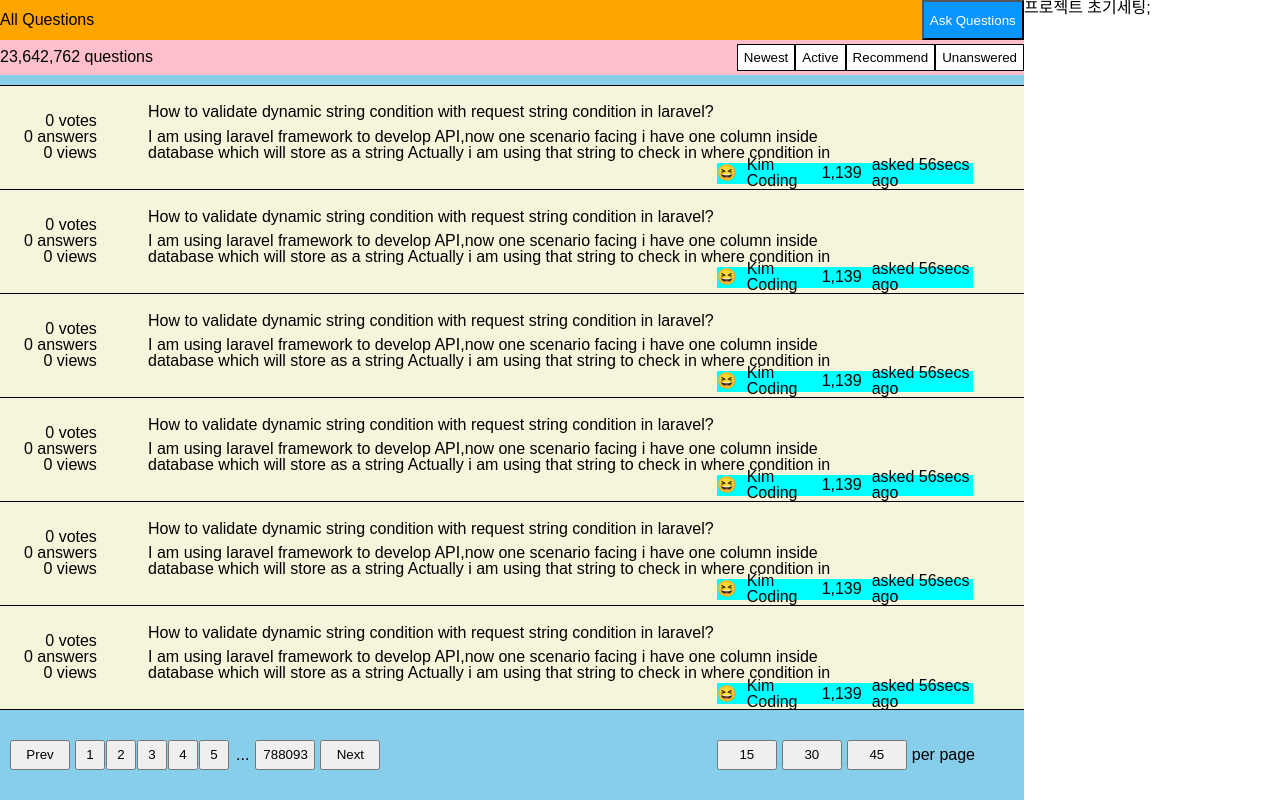
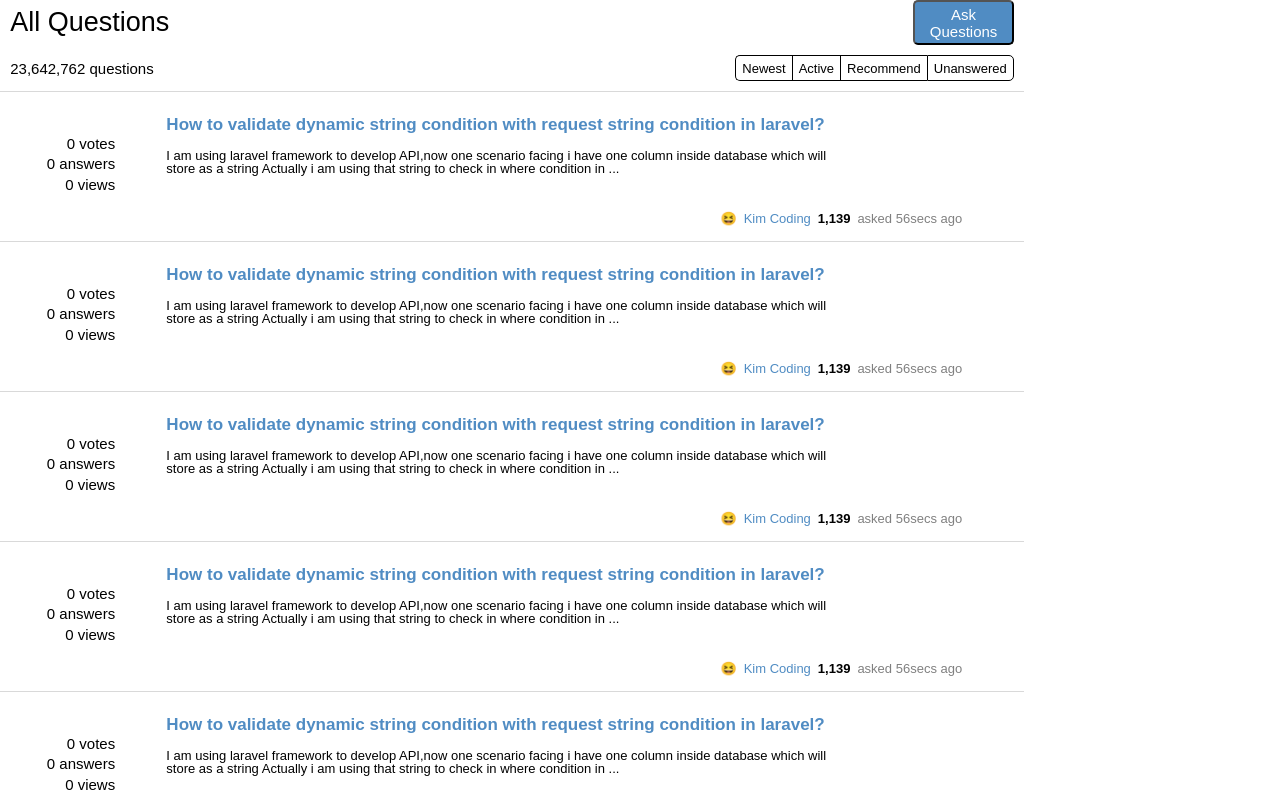
Before and after one commit to codestates-seb/seb43_pre_002, a React (Create React App) app in the folder client/: page / in a window 1280 px wide. Shown: the top 800 px of the page. Built offline with nearby package versions, Linux system fonts and the light colour scheme.

Commit message:
Feat : 전체적인 스타일 수정
globalStyle 변수로 color,font-size 변경
버튼 hover 추가, 레이아웃 조정

```diff
--- a/client/src/App.js
+++ b/client/src/App.js
@@ -6,7 +6,6 @@ function App() {
 		<>
 			<GlobalStyles />
 			<Home />
-			<div>프로젝트 초기세팅</div>;
 		</>
 	);
 }
--- a/client/src/components/HomeFilter.jsx
+++ b/client/src/components/HomeFilter.jsx
@@ -3,18 +3,18 @@ import styled from 'styled-components';
 function HomeFilter() {
 	return (
 		<HomeFilterContainer>
-			<span>23,642,762 questions</span>
+			<span className="total">23,642,762 questions</span>
 			<div>
-				<button className="sort-button" type="button">
+				<button className="sort-button newest" type="button">
 					Newest
 				</button>
-				<button className="sort-button" type="button">
+				<button className="sort-button active" type="button">
 					Active
 				</button>
-				<button className="sort-button" type="button">
+				<button className="sort-button recommend" type="button">
 					Recommend
 				</button>
-				<button className="sort-button" type="button">
+				<button className="sort-button unanswered" type="button">
 					Unanswered
 				</button>
 			</div>
@@ -30,11 +30,33 @@ const HomeFilterContainer = styled.div`
 	align-items: center;
 	width: 100%;
 	height: 50px;
-	background-color: pink;
+	background-color: white;
 	margin-bottom: 10px;
+	padding: 0 1%;
+	.total {
+		font-size: var(--font-large);
+	}
 	.sort-button {
 		background-color: white;
+		font-size: var(--font-base);
 		border: solid 1px black;
 		height: 2em;
+		cursor: pointer;
+		&:hover {
+			background-color: var(--line-color);
+		}
+	}
+	.newest {
+		border-radius: 5px 0 0 5px;
+		border-right-width: 0;
+	}
+	.active {
+		border-right-width: 0;
+	}
+	.recommend {
+		border-right-width: 0;
+	}
+	.unanswered {
+		border-radius: 0 5px 5px 0;
 	}
 `;
--- a/client/src/components/HomeFooter.jsx
+++ b/client/src/components/HomeFooter.jsx
@@ -18,5 +18,6 @@ const HomeFooterContainer = styled.div`
 	justify-content: space-between;
 	align-items: center;
 	height: 100px;
-	border-top: 1px solid black;
+	border-top: 1px solid var(--line-color);
+	background-color: white;
 `;
--- a/client/src/components/HomeHeader.jsx
+++ b/client/src/components/HomeHeader.jsx
@@ -3,7 +3,7 @@ import styled from 'styled-components';
 function HomeHeader() {
 	return (
 		<HomeHeaderContainer>
-			<h2>All Questions</h2>
+			<h2 className="all">All Questions</h2>
 			<button className="ask-question" type="button">
 				Ask Questions
 			</button>
@@ -18,11 +18,22 @@ const HomeHeaderContainer = styled.header`
 	align-items: center;
 	width: 100%;
 	height: 50px;
-	background-color: orange;
+	background-color: white;
+	padding: 0 1%;
+	margin-bottom: 1%;
+	.all {
+		font-size: var(--font-title-large);
+	}
 	.ask-question {
 		color: white;
-		background-color: #0995fe;
+		background-color: var(--main-color);
 		width: 10%;
 		height: 3em;
+		font-size: var(--font-large);
+		border-radius: 5px;
+		cursor: pointer;
+		&:hover {
+			background-color: #3b6fa0; // 나중에 global 변수로 변경하기
+		}
 	}
 `;
--- a/client/src/components/Pagination.jsx
+++ b/client/src/components/Pagination.jsx
@@ -39,12 +39,19 @@ const PaginationContainer = styled.div`
 	align-items: center;
 	width: 40%;
 	height: 90px;
-	margin-left: 10px;
+	margin-left: 2%;
 	.prev-button,
 	.next-button,
 	.last-page {
 		width: 60px;
 		height: 30px;
+		background-color: white;
+		border-radius: 5px;
+		border-color: var(--line-color);
+		cursor: pointer;
+		&:hover {
+			background-color: var(--line-color);
+		}
 	}
 	.prev-button {
 		margin-right: 5px;
@@ -56,6 +63,13 @@ const PaginationContainer = styled.div`
 		width: 30px;
 		height: 30px;
 		margin-right: 1px;
+		background-color: white;
+		border-radius: 5px;
+		border-color: var(--line-color);
+		cursor: pointer;
+		&:hover {
+			background-color: var(--line-color);
+		}
 	}
 	.dot {
 		margin: 0 6px;
--- a/client/src/components/QuestionContents.jsx
+++ b/client/src/components/QuestionContents.jsx
@@ -3,14 +3,16 @@ import styled from 'styled-components';
 function QuestionContents() {
 	return (
 		<QuestionContentsContainer>
-			<h3 className="question-header">
-				How to validate dynamic string condition with request string condition
-				in laravel?
-			</h3>
+			<a href="/" className="question-header">
+				<span>
+					How to validate dynamic string condition with request string condition
+					in laravel?
+				</span>
+			</a>
 			<p className="question-body">
 				I am using laravel framework to develop API,now one scenario facing i
 				have one column inside database which will store as a string Actually i
-				am using that string to check in where condition in
+				am using that string to check in where condition in ...
 			</p>
 		</QuestionContentsContainer>
 	);
@@ -21,14 +23,17 @@ export default QuestionContents;
 const QuestionContentsContainer = styled.div`
 	display: flex;
 	flex-direction: column;
-
 	height: 80%;
 	padding: 0 2%;
 	.question-header {
-		margin: 1% 0 1% 0;
+		margin: 1% 0 2% 0;
+		font-size: var(--font-title-small);
+		font-weight: 700;
+		color: var(--main-color);
 	}
 	.question-body {
 		margin: 0;
 		width: 80%;
+		font-size: var(--font-base);
 	}
 `;
--- a/client/src/components/QuestionInfo.jsx
+++ b/client/src/components/QuestionInfo.jsx
@@ -3,9 +3,9 @@ import styled from 'styled-components';
 function QuestionInfo() {
 	return (
 		<QuestionInfoContainer>
-			<div>0 votes</div>
-			<div>0 answers</div>
-			<div>0 views</div>
+			<div className="info">0 votes</div>
+			<div className="info">0 answers</div>
+			<div className="info">0 views</div>
 		</QuestionInfoContainer>
 	);
 }
@@ -19,4 +19,8 @@ const QuestionInfoContainer = styled.div`
 	width: 15%;
 	text-align: right;
 	margin-right: 3%;
+	.info {
+		font-size: var(--font-large);
+		margin-bottom: 5%;
+	}
 `;
--- a/client/src/components/QuestionItem.jsx
+++ b/client/src/components/QuestionItem.jsx
@@ -19,8 +19,8 @@ const QuestionItemContainer = styled.div`
 	display: flex;
 	align-items: center;
 	width: 100%;
-	height: 150px;
-	background-color: beige;
+	min-height: 150px;
+	background-color: white;
 	position: relative;
-	border-top: 1px solid black;
+	border-top: 1px solid var(--line-color);
 `;
--- a/client/src/components/QuestionUserInfo.jsx
+++ b/client/src/components/QuestionUserInfo.jsx
@@ -21,13 +21,24 @@ const QuestionUserInfoContainer = styled.div`
 	align-items: center;
 	width: 25%;
 	height: 20%;
-	background-color: cyan;
+	background-color: white;
 	position: absolute;
 	bottom: 5%;
 	right: 5%;
 	.user-icon,
 	.user-profile,
+	.user-activity,
+	.user-updated {
+		margin-right: 7px;
+		font-size: var(--font-base);
+	}
+	.user-profile {
+		color: var(--main-color);
+	}
 	.user-activity {
-		margin-right: 10px;
+		font-weight: 700;
+	}
+	.user-updated {
+		color: gray;
 	}
 `;
--- a/client/src/components/QuestionsPerPage.jsx
+++ b/client/src/components/QuestionsPerPage.jsx
@@ -27,5 +27,12 @@ const QuestionsPerPageContainer = styled.div`
 		width: 60px;
 		height: 30px;
 		margin-right: 5px;
+		background-color: white;
+		border-radius: 5px;
+		border-color: var(--line-color);
+		cursor: pointer;
+		&:hover {
+			background-color: var(--line-color);
+		}
 	}
 `;
--- a/client/src/pages/Home.jsx
+++ b/client/src/pages/Home.jsx
@@ -5,16 +5,14 @@ import QuestionItem from '../components/QuestionItem';
 import HomeFooter from '../components/HomeFooter';
 
 function Home() {
+	const mapArr = [1, 2, 3, 4, 5, 6];
 	return (
 		<HomeContainer>
 			<HomeHeader />
 			<HomeFilter />
-			<QuestionItem />
-			<QuestionItem />
-			<QuestionItem />
-			<QuestionItem />
-			<QuestionItem />
-			<QuestionItem />
+			{mapArr.map((el) => (
+				<QuestionItem key={el} />
+			))}
 			<HomeFooter />
 		</HomeContainer>
 	);
@@ -24,6 +22,6 @@ export default Home;
 const HomeContainer = styled.div`
 	display: flex;
 	flex-direction: column;
-	background-color: skyblue;
+	background-color: white;
 	width: 80vw;
 `;
```
Also changed, not shown: client/.eslintrc.json.
